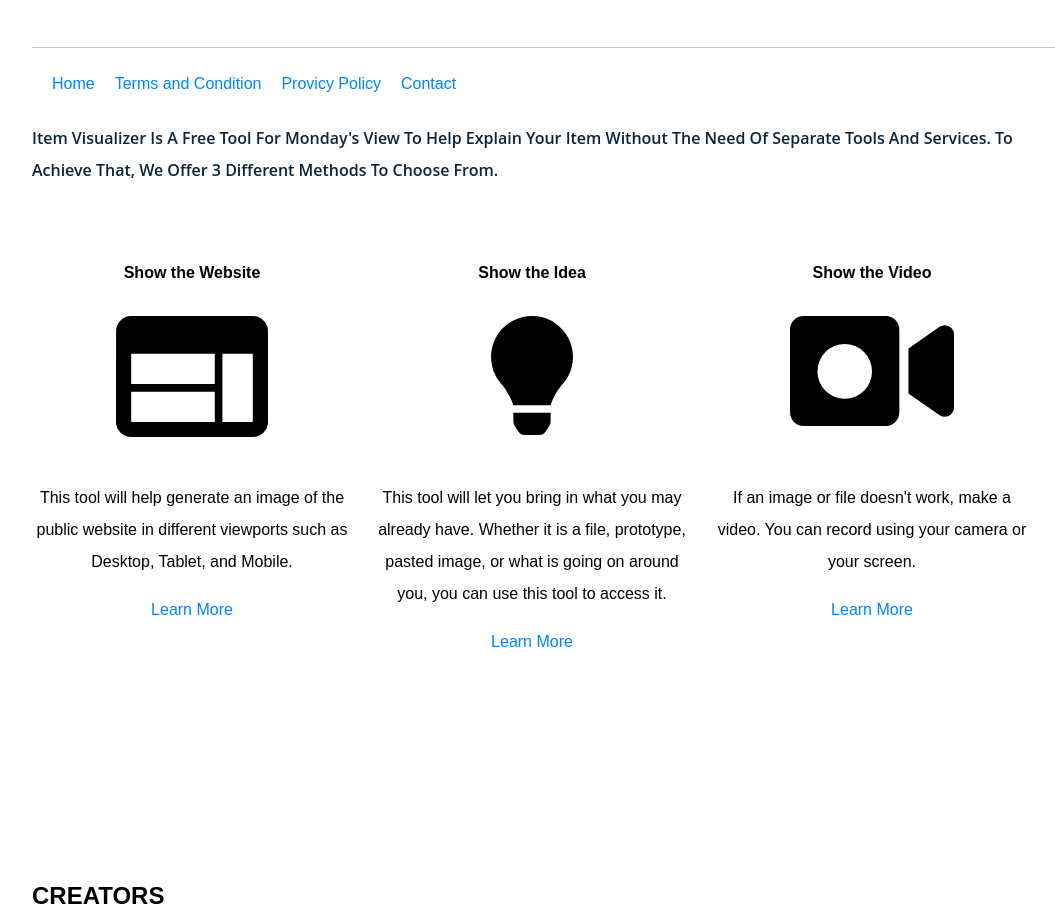
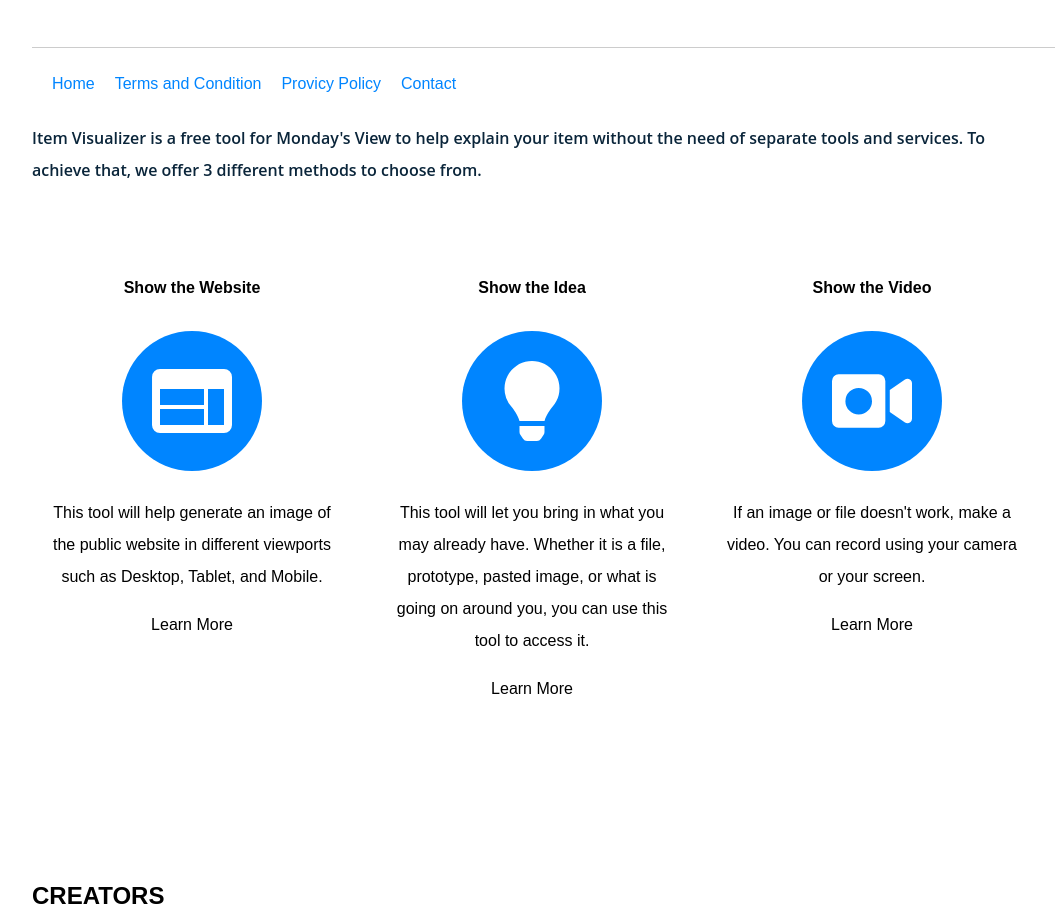
Before and after one commit to PepperAddict/item-visualizer-documentation, a Vue app: page /#/ in a window 1280 px wide. Shown: the part 680-1597 px from the top of the page, without its empty margins (108-1163 px from the left). Built offline with nearby package versions, Linux system fonts and the light colour scheme.

Commit message:
updating some styling

```diff
--- a/src/components/layout/About.vue
+++ b/src/components/layout/About.vue
@@ -2,66 +2,82 @@
   <div class="about">
     <h2>How it Works</h2>
     <h3>
-      Item Visualizer is a free tool for Monday's View to help explain your item without the need of
-      separate tools and services. To achieve that, we offer 3 different methods
-      to choose from.
+      Item Visualizer is a free tool for Monday's View to help explain your item
+      without the need of separate tools and services. To achieve that, we offer
+      3 different methods to choose from.
     </h3>
 
     <div class="three-column">
-      <div class="method-1">
+      <router-link :to="{ name: 'Methods', params: { whichOne: 'web' } }">
+        <div class="method">
           <h4>Show the Website</h4>
+          <span class="round-img">
             <img v-bind:src="website" />
+          </span>
+
           <p>
             This tool will help generate an image of the public website in
             different viewports such as Desktop, Tablet, and Mobile.
           </p>
 
-        <router-link :to="{name: 'Methods', params: {whichOne: 'web'} }">Learn More</router-link>
+          Learn More
         </div>
+      </router-link>
 
-      <div class="method-2">
+      <router-link :to="{ name: 'Methods', params: { whichOne: 'idea' } }">
+        <div class="method">
           <h4>Show the Idea</h4>
+          <span class="round-img">
             <img v-bind:src="idea" />
+          </span>
+
           <p>
-          This tool will let you bring in what you may already have. Whether it
-          is a file, prototype, pasted image, or what is going on around you,
-          you can use this tool to access it.
+            This tool will let you bring in what you may already have. Whether
+            it is a file, prototype, pasted image, or what is going on around
+            you, you can use this tool to access it.
           </p>
 
-                <router-link :to="{name: 'Methods', params: {whichOne: 'idea'} }">Learn More</router-link>
+          Learn More
         </div>
+      </router-link>
 
-      <div class="method-3">
+      <router-link :to="{ name: 'Methods', params: { whichOne: 'vid' } }">
+        <div class="method">
           <h4>Show the Video</h4>
+          <span class="round-img">
             <img v-bind:src="video" />
+          </span>
+
           <p>
             If an image or file doesn't work, make a video. You can record using
             your camera or your screen.
           </p>
 
-       <router-link :to="{name: 'Methods', params: {whichOne: 'vid'} }">Learn More</router-link>
+          Learn More
         </div>
+      </router-link>
     </div>
   </div>
 </template>
 
 <script>
-const website = require('../../assets/img/web.svg')
-const idea = require('../../assets/img/bulb.svg')
-const video = require('../../assets/img/record.svg')
+const website = require("../../assets/img/web.svg");
+const idea = require("../../assets/img/bulb.svg");
+const video = require("../../assets/img/record.svg");
+
 export default {
   name: "About",
   data() {
     return {
-            website, idea, video
-        }
+      website,
+      idea,
+      video,
+    };
   },
-}
+};
 </script>
 
 <style scoped>
-
-
 .about {
   height: 100vh;
 }
@@ -83,27 +99,55 @@ export default {
   text-align: center;
   margin: 50px auto;
 }
-
-
+a {
+  color: #000;
+}
 h1 {
-  color:#0A253A;
-  font-family: 'Poppins', sans-serif;
-  font-size:52px;
-  line-height:52px;
+  color: #0a253a;
+  font-family: "Poppins", sans-serif;
+  font-size: 52px;
+  line-height: 52px;
 }
 h2 {
-  color: #0A253A;
-  font-size:36px;
-  text-align:left;
-  font-family: 'Open Sans', sans-serif;
+  color: #0a253a;
+  font-size: 36px;
+  text-align: left;
+  font-family: "Open Sans", sans-serif;
 }
 h3 {
   font-size: 1rem;
   text-align: left;
-  color:#0A253A;
-  font-weight:600;
-  font-family:'Open Sans', sans-serif;
-  text-decoration:none;
+  color: #0a253a;
+  font-weight: 600;
+  font-family: "Open Sans", sans-serif;
+  text-decoration: none;
 }
 
+.method {
+  height: 100%;
+  border-radius: 10px;
+  padding: 15px;
+  box-sizing: border-box;
+  cursor: pointer;
+  transition: 0.5s;
+}
+.method:hover {
+  transform: scale(1.05);
+  box-shadow: 0px 10px 10px rgba(0, 0, 0, 0.1);
+}
+
+.round-img {
+  display: flex;
+  background: #0085ff;
+  padding: 30px;
+  align-items: center;
+  justify-items: center;
+  border-radius: 50%;
+}
+
+.round-img img {
+  width: 80px;
+  height: 80px;
+  filter: brightness(0) invert(1);
+}
 </style>
--- a/src/components/layout/Categories.vue
+++ b/src/components/layout/Categories.vue
@@ -28,42 +28,22 @@
       />
     </div>
 
-    <section
-      v-bind:key="key"
-      class="text-area"
-      v-for="(indi, key) in cat.section"
-    >
-      <h3 v-if="indi['title'] !== undefined">{{ indi.title }}</h3>
-      <p v-bind:key="index" v-html="text" v-for="(text, index) in indi.text">
-        {{ text }}
-      </p>
+  <Section v-bind:key="index" v-bind:section="section" v-for="(section, index) in cat.section"/>
 
-      <a
-        v-bind:href="indi.image.src"
-        v-if="indi.video !== undefined && indi.image"
-        ><img v-bind:src="indi.image.src" v-bind:alt="indi.image.alt"
-      /></a>
-      <video
-        controls
-        v-if="indi.video !== undefined"
-        v-bind:src="indi.video.src"
-        type="video/mp4"
-      />
 
-      <a
-        v-bind:href="indi.image.src"
-        target="_blank"
-        v-if="indi.video === undefined && indi.image !== undefined"
-        ><img v-bind:src="indi.image.src"
-      /></a>
-    </section>
+
   </div>
 </template>
 
 <script>
+
+import Section from './Section'
 export default {
   name: "Categories",
   props: ['cat'],
+  components: {
+    Section
+  }
 
 };
 </script>
--- a/src/components/layout/Content.vue
+++ b/src/components/layout/Content.vue
@@ -99,7 +99,7 @@ h2 {
 }
 
 h3 {
-  text-transform: capitalize;
+
   color: gray;
 }
 img,
```
Lines whose indentation alone changed are shown as unchanged.
